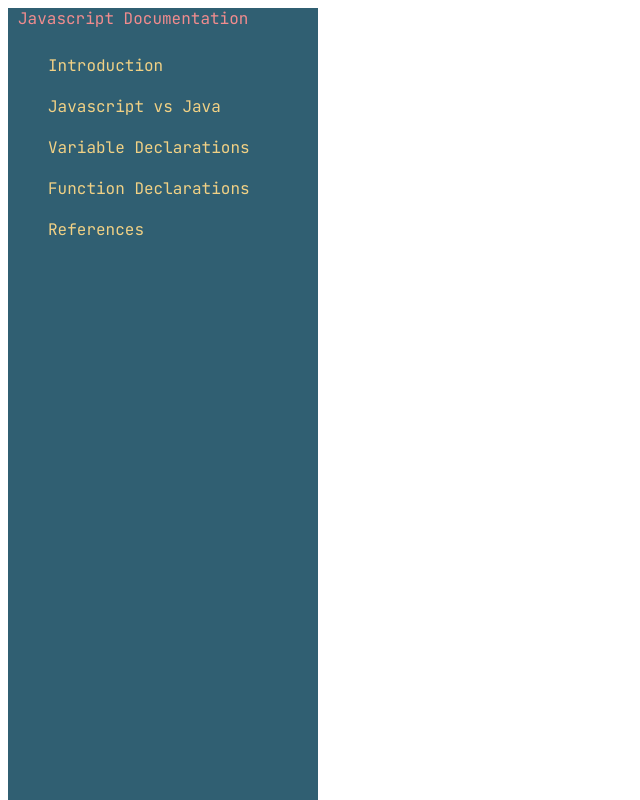
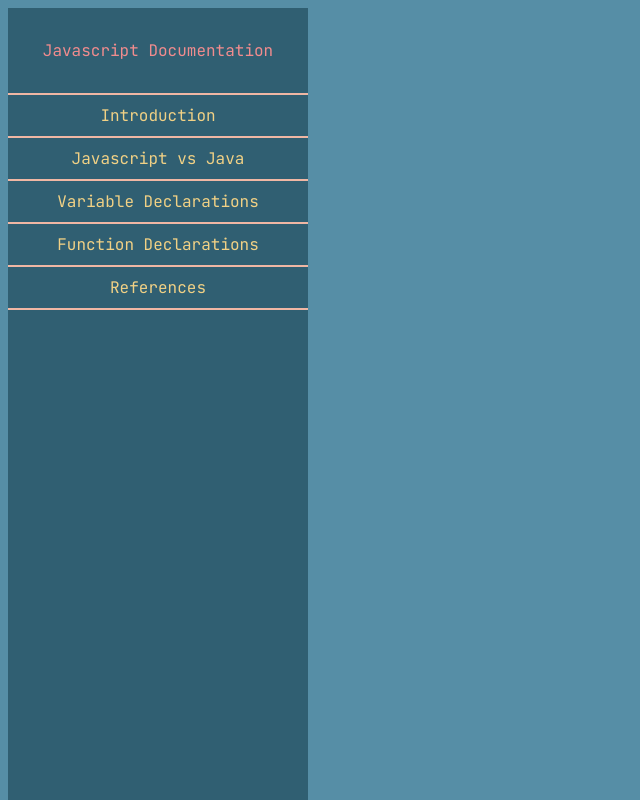
Before and after one commit to kaitycodes/technical-doc-page, a plain HTML site: page index.html in a window 1280 px wide. Shown: the whole page, without its empty margins (0-640 px from the left). Drawn offline with Linux system fonts and the light colour scheme.

Commit message:
Added basic color scheme to navbar and body

```diff
--- a/styles.css
+++ b/styles.css
@@ -1,28 +1,48 @@
+/* color pallete
+
+pink-orange: #f18c8e
+light orange: #f0b7a4
+light yellow: #f1d1b5
+teal: #568ea6
+dark teal: #305f72 */
 
 #main-doc {
   height: 100%;
   width: 100%;
 }
+body {
+  background-color: #568ea6;
+}
+
 #navbar {
   position: fixed;
   width: 300px;
   height: 1000px;
   background-color: #305f72;
-    font-family: 'JetBrains Mono', monospace;
+  font-family: "JetBrains Mono", monospace;
   color: #f18c8e;
-    padding-left: 10px;
+  text-align: center;
+  padding: 2rem 0 0 0;
 }
 #navbar ul {
   height: 88%;
   padding: 0;
   overflow-y: auto;
   overflow-x: hidden;
+  padding-top: 1rem;
 }
 #navbar li {
   list-style: none;
-    border-top: #F0B7A4;
+  border-bottom: 2px solid #f0b7a4;
   position: relative;
   width: 100%;
+  text-align: center;
+}
+li:first-child {
+  border-top: 2px solid #f0b7a4;
+}
+li a:hover {
+  background-color: #568ea6;
 }
 #navbar a {
   display: block;
```
Lines whose indentation alone changed are shown as unchanged.
